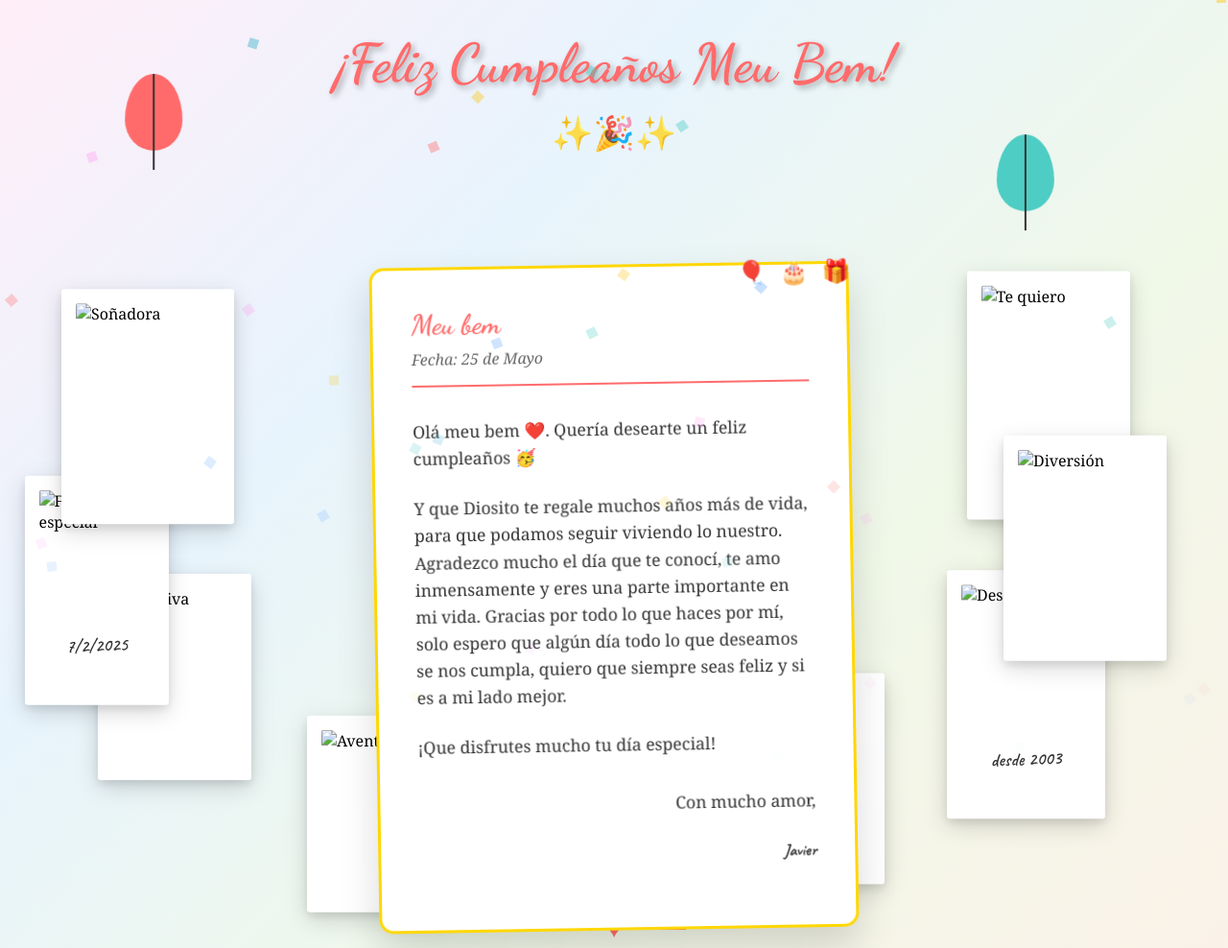
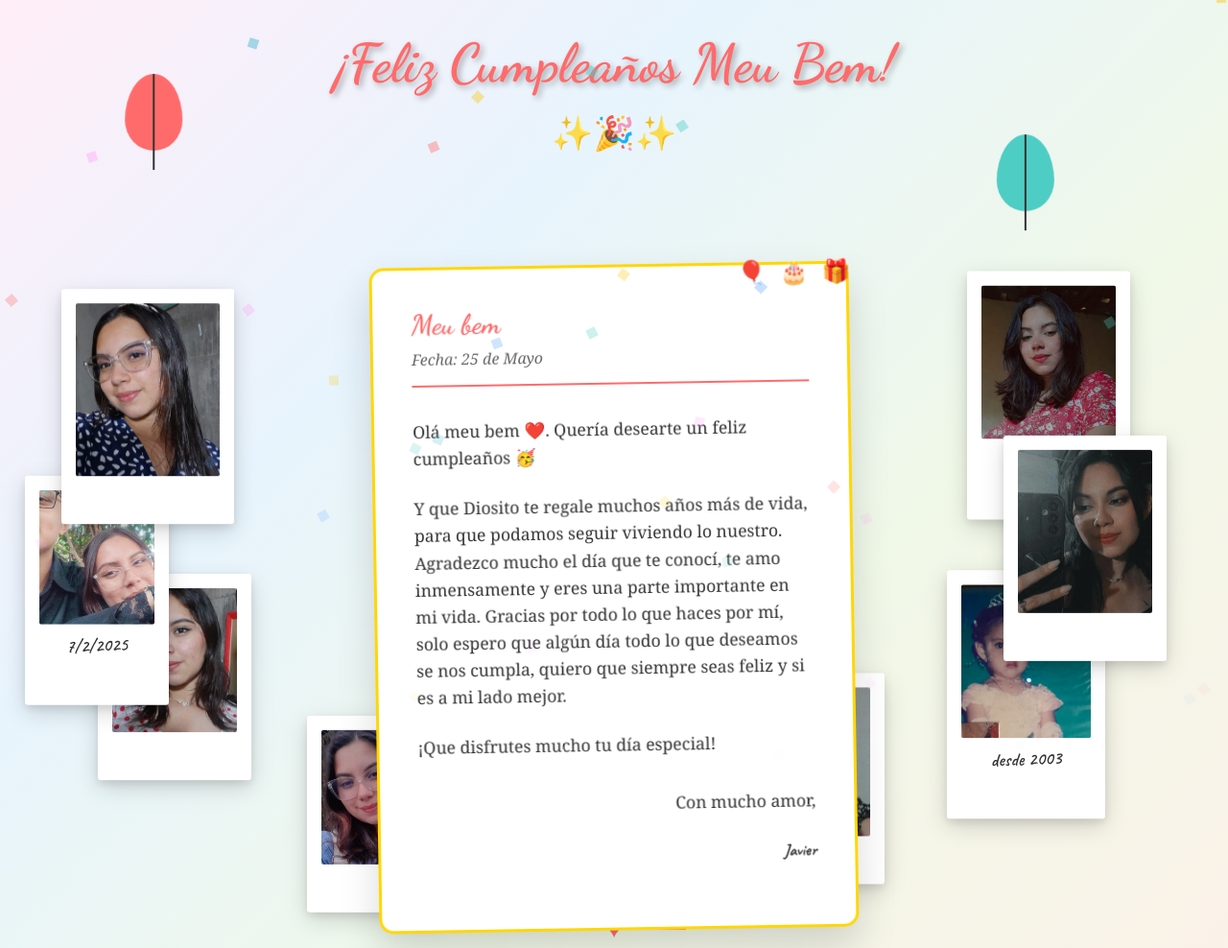
Before and after one commit to javimejia14/cumple, a plain HTML site: page index.html in a window 1280 px wide. Shown: the top 988 px of the page at 96% size. Drawn offline with Linux system fonts and the light colour scheme; the site is published under a folder, as on GitHub Pages, so addresses that start at the root find nothing.

Commit message:
Update index.html

```diff
--- a/index.html
+++ b/index.html
@@ -30,27 +30,27 @@
         <!-- Fotos polaroid distribuidas alrededor -->
         <div class="polaroid polaroid-1">
             <div class="polaroid-image">
-                <img src="/img/Fati-1.jpg" alt="Soñadora">
+                <img src="img/Fati-1.jpg" alt="Soñadora">
             </div>
         </div>
 
         <div class="polaroid polaroid-2">
             <div class="polaroid-image">
-                <img src="/img/Fati-2.jpg" alt="Te quiero">
+                <img src="img/Fati-2.jpg" alt="Te quiero">
             </div>
             <div class="polaroid-caption">Te amo</div>
         </div>
 
         <div class="polaroid polaroid-3">
             <div class="polaroid-image">
-                <img src="/img/Nos.jpg" alt="Fecha especial">
+                <img src="img/Nos.jpg" alt="Fecha especial">
             </div>
             <div class="polaroid-caption">7/2/2025</div>
         </div>
 
         <div class="polaroid polaroid-4">
             <div class="polaroid-image">
-                <img src="/img/Fati-3.jpg" alt="Diversión">
+                <img src="img/Fati-3.jpg" alt="Diversión">
             </div>
         </div>
 
@@ -88,27 +88,27 @@
         <!-- Más fotos polaroid -->
         <div class="polaroid polaroid-5">
             <div class="polaroid-image">
-                <img src="/img/Fati-4.jpg" alt="Creativa">
+                <img src="img/Fati-4.jpg" alt="Creativa">
             </div>
         </div>
 
         <div class="polaroid polaroid-6">
             <div class="polaroid-image">
-                <img src="/img/Mini-Fati.jpg" alt="Desde siempre">
+                <img src="img/Mini-Fati.jpg" alt="Desde siempre">
             </div>
             <div class="polaroid-caption">desde 2003</div>
         </div>
 
         <div class="polaroid polaroid-7">
             <div class="polaroid-image">
-                <img src="/img/Fati-5.jpg" alt="Aventuras">
+                <img src="img/Fati-5.jpg" alt="Aventuras">
             </div>
 
         </div>
 
         <div class="polaroid polaroid-8">
             <div class="polaroid-image">
-                <img src="/img/Fati-6.jpg" alt="Recuerdos">
+                <img src="img/Fati-6.jpg" alt="Recuerdos">
             </div>
         </div>
 
```
